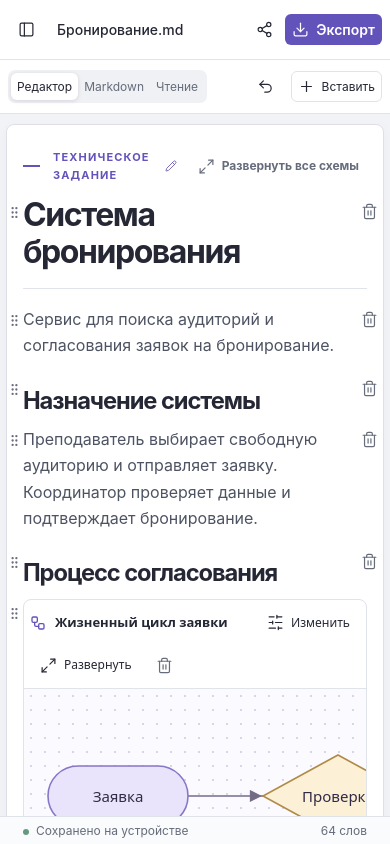
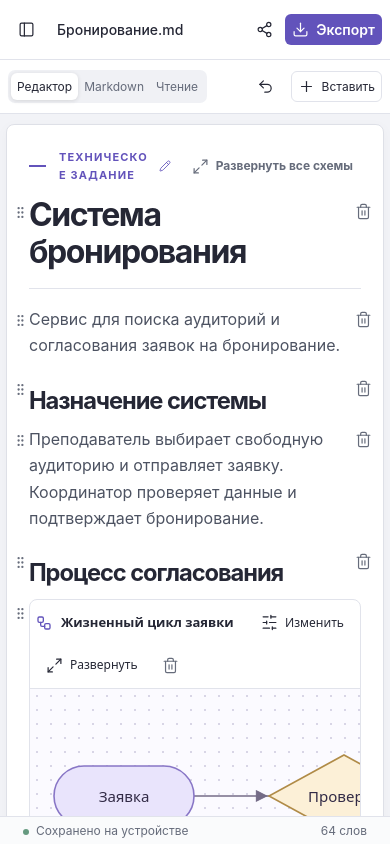
Before and after one commit to monxchrxme/Spec-Craft, a website with bundled scripts: page public/index.html in a window 390 px wide. Built offline with nearby package versions, Linux system fonts and the light colour scheme.

Commit message:
Keep block controls within expanded documents

```diff
--- a/public/studio.css
+++ b/public/studio.css
@@ -305,13 +305,14 @@ main {
   padding: 30px clamp(16px, 3.8vw, 68px) 45px;
 }
 .paper {
+  --paper-inline-padding: clamp(24px, 4.4vw, 72px);
   max-width: 1000px;
   margin: 0 auto;
   background: white;
   border: 1px solid #dee0e7;
   box-shadow: 0 3px 13px #25273908;
   border-radius: 8px;
-  padding: clamp(24px, 4.4vw, 72px);
+  padding: clamp(24px, 4.4vw, 72px) var(--paper-inline-padding);
   min-height: 100%;
   font-family: var(--doc-font, inherit);
   font-size: var(--doc-size, 16px);
@@ -792,7 +793,8 @@ select {
     padding: 0 14px;
   }
   .paper {
-    padding: 28px;
+    --paper-inline-padding: 28px;
+    padding-block: 28px;
   }
   .rail {
     width: 46px;
@@ -857,7 +859,8 @@ select {
     display: none;
   }
   .paper {
-    padding: 20px 16px;
+    --paper-inline-padding: 16px;
+    padding-block: 20px;
   }
   .paper h1 {
     font-size: 2em;
@@ -1089,13 +1092,13 @@ select {
 }
 .paper:has(.diagram-expanded) {
   max-width: none;
-  padding-inline: 16px;
+  --paper-inline-padding: 16px;
 }
 body:has(.inline-graph) #scroll {
   padding-inline: clamp(8px, 1.4vw, 26px);
 }
 body:has(.inline-graph) .paper {
-  padding-inline: clamp(12px, 2vw, 32px);
+  --paper-inline-padding: clamp(12px, 2vw, 32px);
 }
 @media (min-width: 761px) and (max-width: 1130px) {
   #workspace:has(.graph-dock:not([hidden])) .sidebar,
@@ -1879,6 +1882,11 @@ g.workflow-anchored {
   padding-inline-end: 24px !important;
   overflow-wrap: anywhere;
 }
+.paper:has(> #blocks > .block > .block-grip) {
+  /* Reserve space for block controls and their keyboard focus outlines. */
+  --block-control-gutter: 33px;
+  padding-inline: max(var(--paper-inline-padding), var(--block-control-gutter));
+}
 .block-grip,
 .outline-grip {
   display: grid;
@@ -1942,6 +1950,9 @@ g.workflow-anchored {
   bottom: 0;
 }
 @media (hover: none), (max-width: 760px) {
+  .paper:has(> #blocks > .block > .block-grip) {
+    --block-control-gutter: 22px;
+  }
   .block-grip {
     inset-inline-start: -18px;
     width: 18px;
```
Also changed, not shown: README.md.
